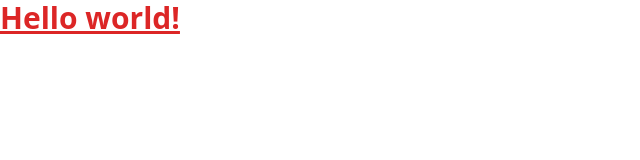
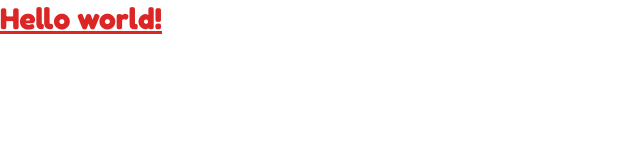
Before and after one commit to Juangui-ramirez/cow-app-frontend, a React (Vite) app in the folder cow-app/: page / in a window 1280 px wide. Shown: the top 160 px of the page, without its empty margins (0-640 px from the left). Built offline with nearby package versions, Linux system fonts and the light colour scheme.

Commit message:
Configure fonts and routes

```diff
--- a/cow-app/index.html
+++ b/cow-app/index.html
@@ -1,9 +1,15 @@
-<!doctype html>
+<!DOCTYPE html>
 <html lang="en">
   <head>
     <meta charset="UTF-8" />
     <link rel="icon" type="image/svg+xml" href="./src/assets/Logo.svg" />
     <meta name="viewport" content="width=device-width, initial-scale=1.0" />
+    <link rel="preconnect" href="https://fonts.googleapis.com" />
+    <link rel="preconnect" href="https://fonts.gstatic.com" crossorigin />
+    <link
+      href="https://fonts.googleapis.com/css2?family=Fredoka:wght@300..700&display=swap"
+      rel="stylesheet"
+    />
     <title>COW APP</title>
   </head>
   <body>
--- a/cow-app/package.json
+++ b/cow-app/package.json
@@ -11,7 +11,8 @@
   },
   "dependencies": {
     "react": "^18.2.0",
-    "react-dom": "^18.2.0"
+    "react-dom": "^18.2.0",
+    "react-router-dom": "^6.22.3"
   },
   "devDependencies": {
     "@types/react": "^18.2.66",
--- a/cow-app/tailwind.config.js
+++ b/cow-app/tailwind.config.js
@@ -2,7 +2,11 @@
 export default {
   content: ["./index.html", "./src/**/*.{js,ts,jsx,tsx}"],
   theme: {
-    extend: {},
+    extend: {
+      fontFamily:{
+        sans: ['Fredoka', 'sans-serif'],
+      }
+    },
   },
   plugins: [],
 };
```
Also changed, not shown: 1 other file (tests, documents, lock files or other folders).
